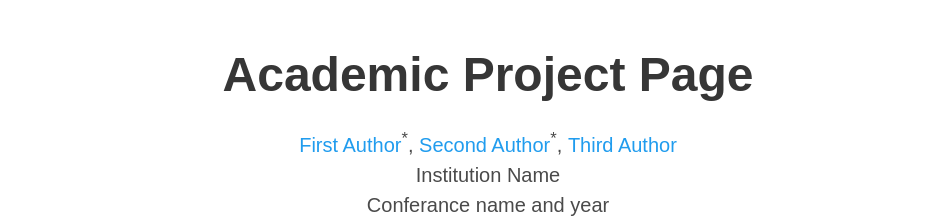
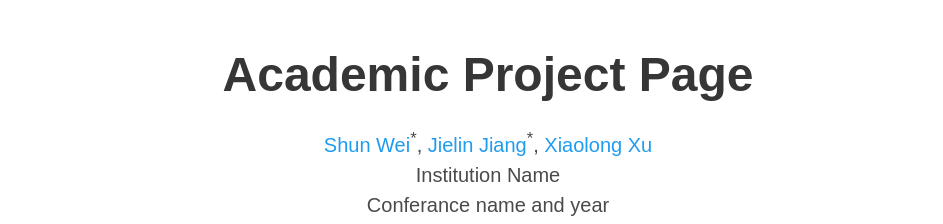
Before and after one commit to pangdatangtt/pangdaTangtt.github.io, a plain HTML site: page index.html in a window 1280 px wide. Shown: the top 224 px of the page, without its empty margins (152-1095 px from the left). Drawn offline with nearby package versions, Linux system fonts and the light colour scheme; some icons are missing; a web font is replaced by a local one.

Commit message:
Update index.html

```diff
--- a/index.html
+++ b/index.html
@@ -56,11 +56,11 @@
             <div class="is-size-5 publication-authors">
               <!-- Paper authors -->
               <span class="author-block">
-                <a href="FIRST AUTHOR PERSONAL LINK" target="_blank">First Author</a><sup>*</sup>,</span>
+                <a href="FIRST AUTHOR PERSONAL LINK" target="_blank">Shun Wei</a><sup>*</sup>,</span>
                 <span class="author-block">
-                  <a href="SECOND AUTHOR PERSONAL LINK" target="_blank">Second Author</a><sup>*</sup>,</span>
+                  <a href="SECOND AUTHOR PERSONAL LINK" target="_blank">Jielin Jiang</a><sup>*</sup>,</span>
                   <span class="author-block">
-                    <a href="THIRD AUTHOR PERSONAL LINK" target="_blank">Third Author</a>
+                    <a href="THIRD AUTHOR PERSONAL LINK" target="_blank">Xiaolong Xu</a>
                   </span>
                   </div>
 
```
